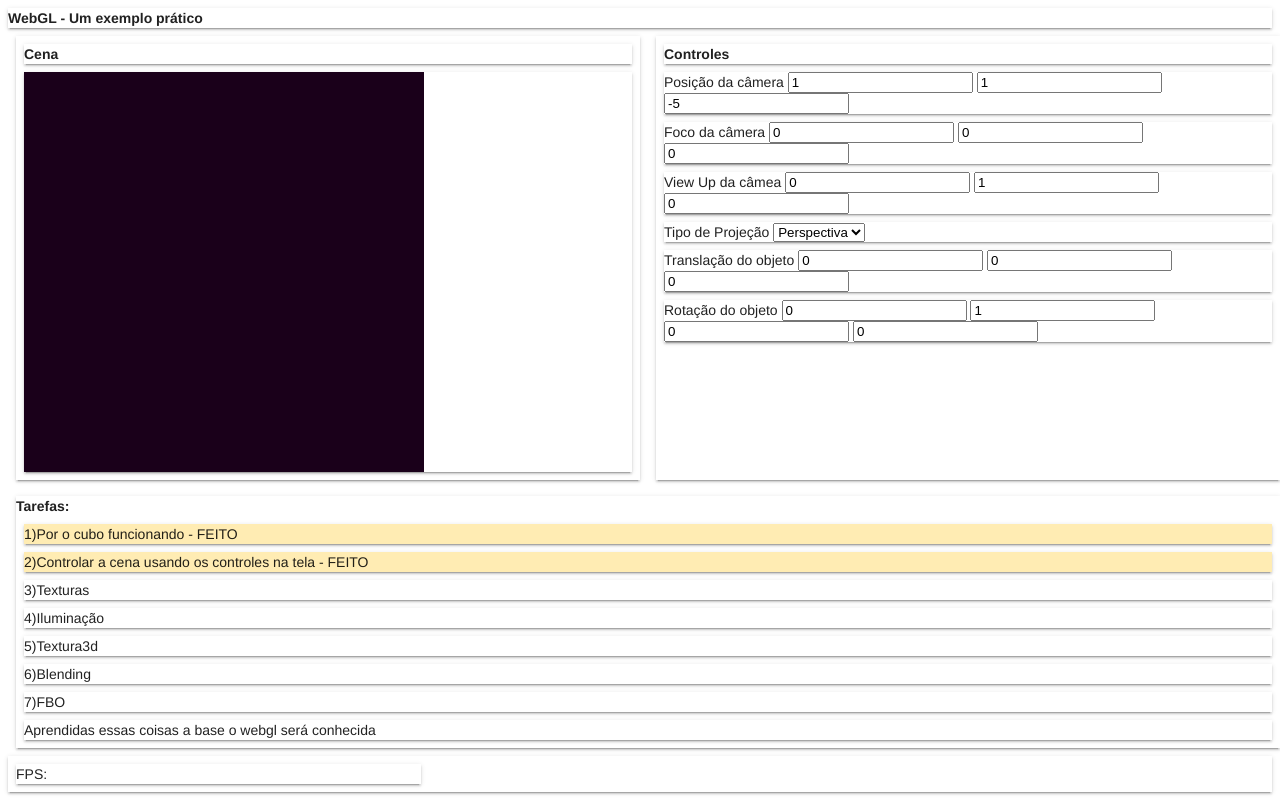
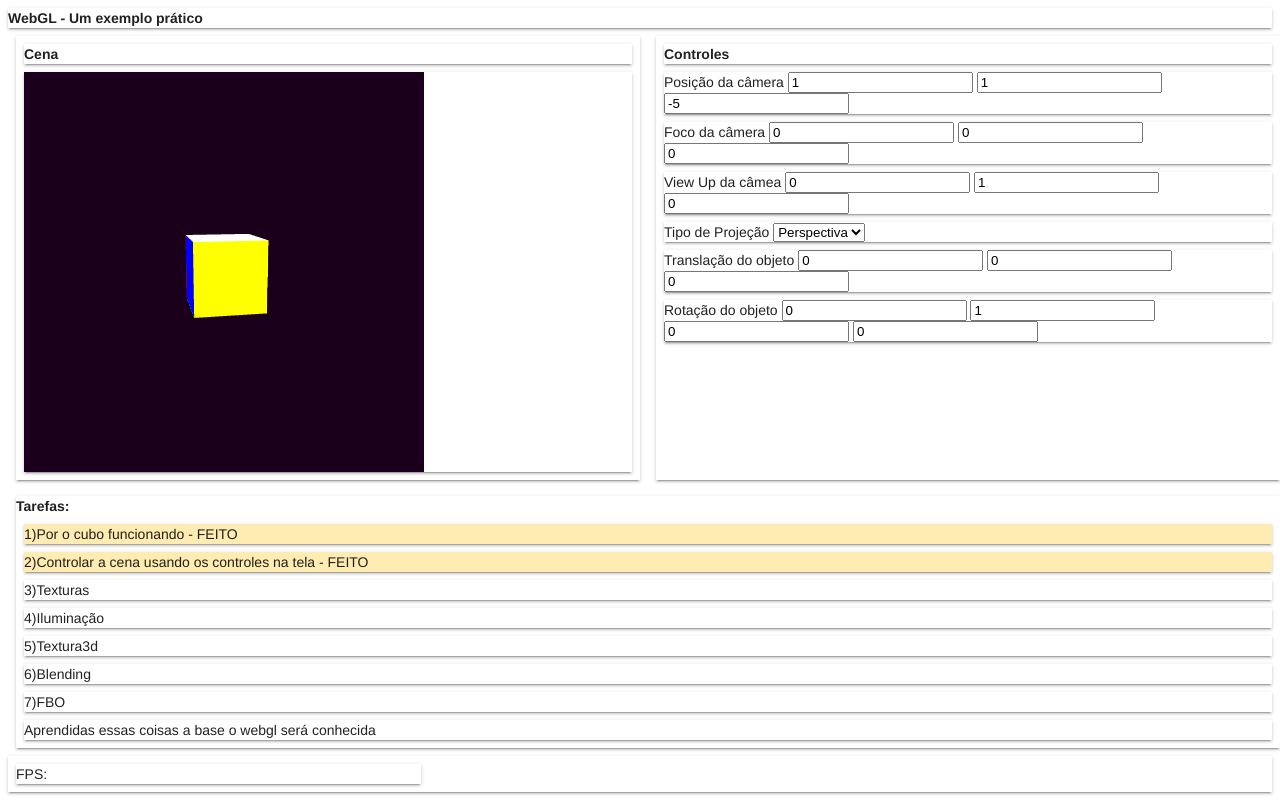
Before and after one commit to geronimo-lisboa/estudos_web, a website: page public/index.html in a window 1280 px wide. Drawn offline with nearby package versions, Linux system fonts and the light colour scheme.

Commit message:
Valeu a pena - quase todo o código do objeto está movido pro Toy3dObject. Só falta a carga.
Quando isso estiver concluído, com o programa mais organizado, posso fazer hierarquia de objetos e depois ver texturas.

```diff
--- a/public/toyEngine.js
+++ b/public/toyEngine.js
@@ -135,8 +135,8 @@ function Toy3dObject() {
 		   gl.enableVertexAttribArray(this.shaderProgram.attributes["vertexColor"]);
 		   //Atualiza a transformação
 		   this.transform.updateMatrix();
-           gl.uniformMatrix4fv(this.shaderProgram.uniforms["projectionMatrix"], false, this.camera.projectionMatrix);
-		   gl.uniformMatrix4fv(this.shaderProgram.uniforms["viewMatrix"], false, this.camera.viewMatrix);
+           gl.uniformMatrix4fv(this.shaderProgram.uniforms["projectionMatrix"], false, camera.projectionMatrix);
+		   gl.uniformMatrix4fv(this.shaderProgram.uniforms["viewMatrix"], false, camera.viewMatrix);
 		   gl.uniformMatrix4fv(this.shaderProgram.uniforms["modelMatrix"], false, this.transform.modelMatrix);
 		   //Liga os buffers aos atributos no vertex shader
 		   gl.bindBuffer(gl.ARRAY_BUFFER, this.vertexBuffer);
```
Also changed, not shown: public/index.html (+0 -41 lines).
